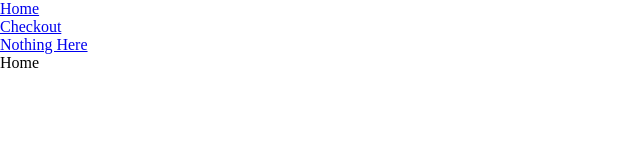
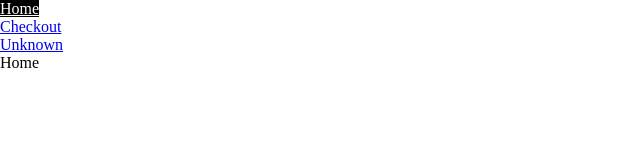
Before and after one commit to webdev-hemant/Eccomerce-app, a React (Create React App) app: page / in a window 1280 px wide. Shown: the top 160 px of the page, without its empty margins (0-640 px from the left). Built offline with nearby package versions, Linux system fonts and the light colour scheme.

Commit message:
navbar changes

```diff
--- a/src/components/navbar/Navbar.tsx
+++ b/src/components/navbar/Navbar.tsx
@@ -1,19 +1,53 @@
-import { Link, Outlet } from "react-router-dom";
+import { NavLink, Outlet } from "react-router-dom";
+
+interface INavroutes {
+  name: string;
+  route: string;
+}
 
 const Navbar = () => {
+  const activeStyle: React.CSSProperties = {
+    background: "black",
+    color: "white",
+  };
+
+  const activeClassName: string = "underline";
+
+  const NavRoutes: INavroutes[] = [
+    {
+      name: "Home",
+      route: "/",
+    },
+    {
+      name: "Checkout",
+      route: "/checkout",
+    },
+    {
+      name: "Unknown",
+      route: "/unknown",
+    },
+  ];
+
   return (
-    <ul>
-      <li>
-        <Link to="/">Home</Link>
-      </li>
-      <li>
-        <Link to="/checkout">Checkout</Link>
-      </li>
-      <li>
-        <Link to="/nothing-here">Nothing Here</Link>
-      </li>
+    <nav>
+      <ul>
+        {NavRoutes.map((item) => (
+          <li key={item.name}>
+            <NavLink
+              end={item.route === "/"}
+              to={item.route}
+              style={({ isActive }) => (isActive ? activeStyle : undefined)}
+              className={({ isActive }) =>
+                isActive ? activeClassName : undefined
+              }
+            >
+              {item.name}
+            </NavLink>
+          </li>
+        ))}
+      </ul>
       <Outlet />
-    </ul>
+    </nav>
   );
 };
 
```
